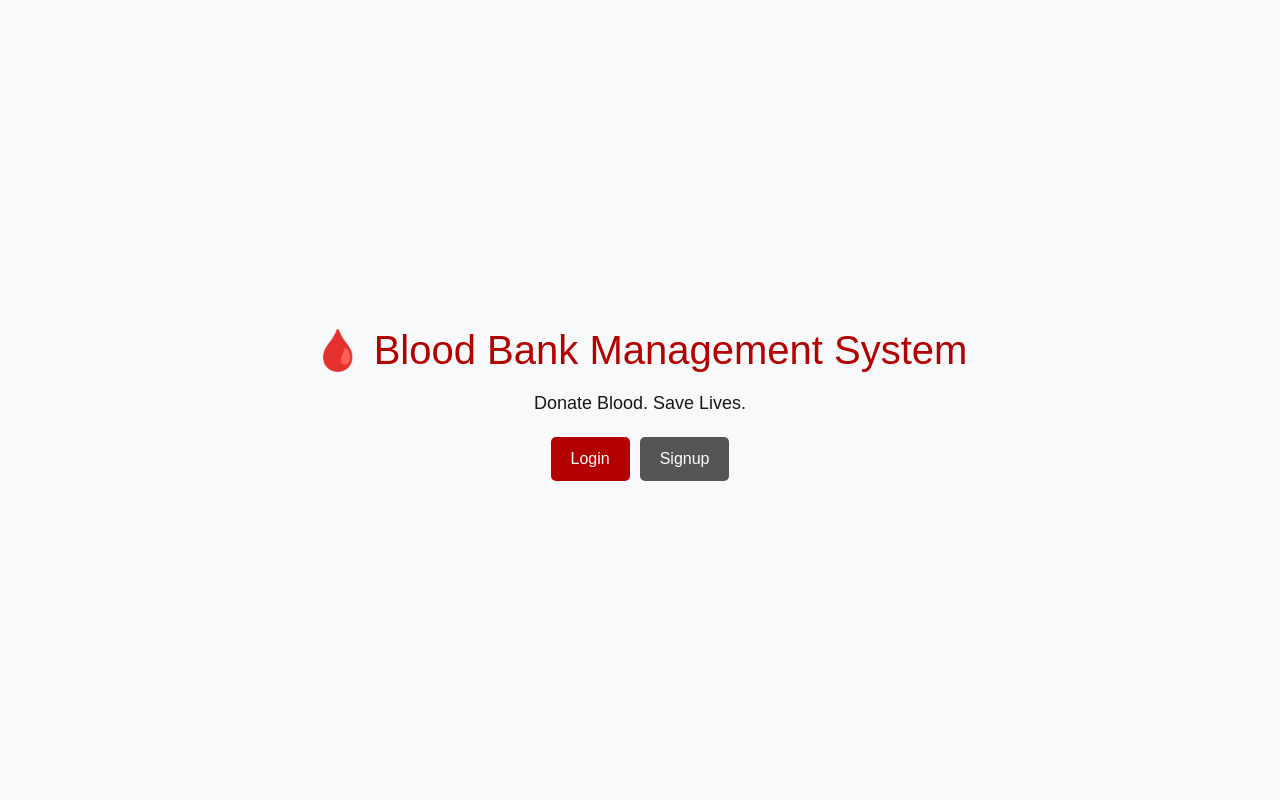
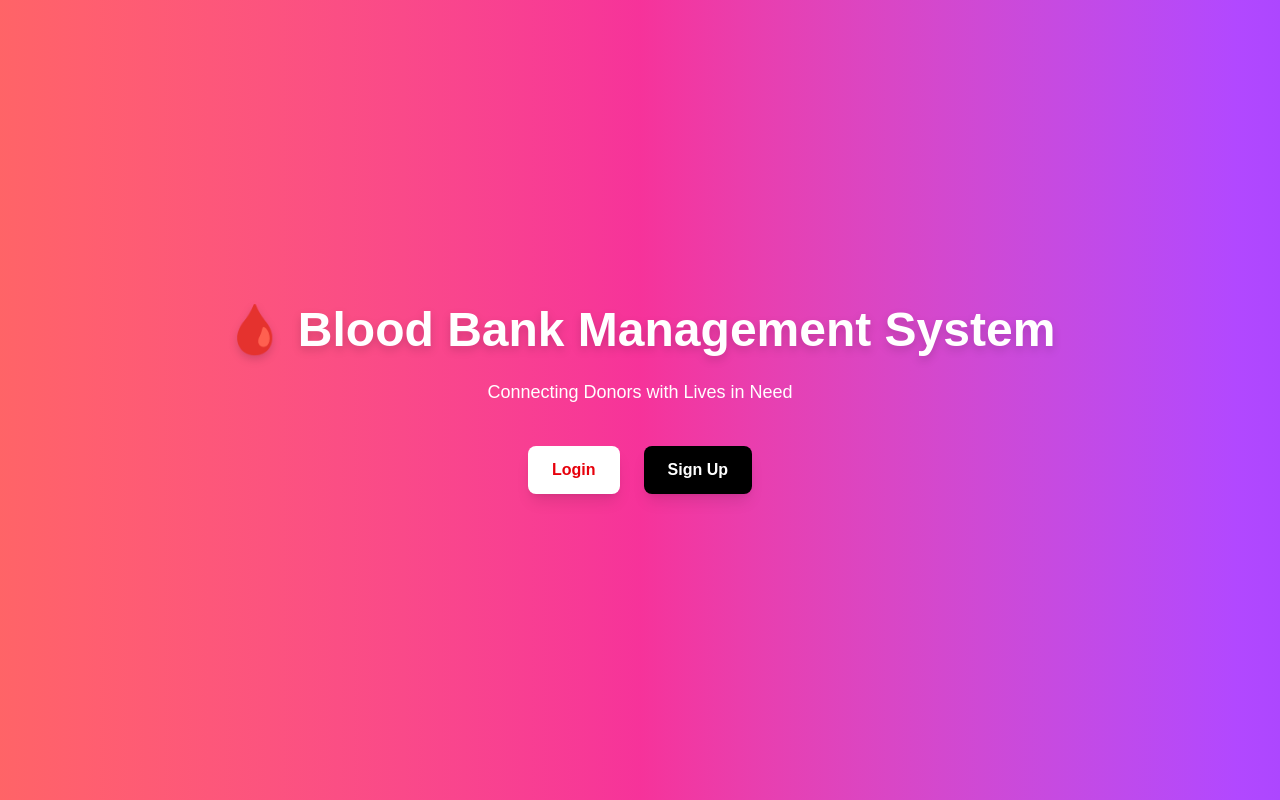
Before and after one commit to AS0825/blood-bank, a Next.js app: page / in a window 1280 px wide. Built offline with nearby package versions, Linux system fonts and the light colour scheme.

Commit message:
Added colorful UI with navigation

```diff
--- /dev/null
+++ b/app/dashboard/page.tsx
@@ -0,0 +1,9 @@
+export default function Dashboard() {
+  return (
+    <div className="min-h-screen bg-green-400 flex items-center justify-center">
+      <h1 className="text-4xl font-bold text-white">
+        🎉 Welcome to Dashboard!
+      </h1>
+    </div>
+  );
+}
--- a/app/login/page.tsx
+++ b/app/login/page.tsx
@@ -1,30 +1,39 @@
-"use client"
+"use client";
 
-import { useState } from "react"
-import { supabase } from "@/lib/supabase"
-import { useRouter } from "next/navigation"
+import { useRouter } from "next/navigation";
+import { useState } from "react";
 
 export default function Login() {
-  const [email, setEmail] = useState("")
-  const [password, setPassword] = useState("")
-  const router = useRouter()
+  const router = useRouter();
+  const [email, setEmail] = useState("");
 
-  const handleLogin = async () => {
-    const { error } = await supabase.auth.signInWithPassword({
-      email,
-      password,
-    })
-
-    if (error) alert(error.message)
-    else router.push("/dashboard")
-  }
+  const handleLogin = () => {
+    if (email) {
+      router.push("/dashboard");
+    }
+  };
 
   return (
-    <div>
-      <h1>Login</h1>
-      <input placeholder="Email" onChange={(e)=>setEmail(e.target.value)} />
-      <input type="password" placeholder="Password" onChange={(e)=>setPassword(e.target.value)} />
-      <button onClick={handleLogin}>Login</button>
+    <div className="min-h-screen flex items-center justify-center bg-blue-500">
+      <div className="bg-white p-8 rounded-xl shadow-xl w-80">
+        <h2 className="text-2xl font-bold mb-6 text-center text-blue-600">
+          Login
+        </h2>
+
+        <input
+          type="email"
+          placeholder="Enter Email"
+          className="w-full p-2 border rounded mb-4"
+          onChange={(e) => setEmail(e.target.value)}
+        />
+
+        <button
+          onClick={handleLogin}
+          className="w-full bg-blue-600 text-white py-2 rounded hover:bg-blue-700"
+        >
+          Login
+        </button>
+      </div>
     </div>
-  )
+  );
 }
--- a/app/page.tsx
+++ b/app/page.tsx
@@ -1,47 +1,31 @@
+import Link from "next/link";
+
 export default function Home() {
   return (
-    <div style={{
-      minHeight: "100vh",
-      display: "flex",
-      flexDirection: "column",
-      justifyContent: "center",
-      alignItems: "center",
-      backgroundColor: "#f8f9fa"
-    }}>
-      <h1 style={{ fontSize: "40px", color: "#b30000" }}>
+    <div className="min-h-screen bg-gradient-to-r from-red-400 via-pink-500 to-purple-500 flex flex-col items-center justify-center text-white">
+
+      <h1 className="text-5xl font-bold mb-6 drop-shadow-lg">
         🩸 Blood Bank Management System
       </h1>
 
-      <p style={{ marginTop: "10px", fontSize: "18px" }}>
-        Donate Blood. Save Lives.
+      <p className="text-lg mb-10">
+        Connecting Donors with Lives in Need
       </p>
 
-      <div style={{ marginTop: "20px" }}>
-        <a href="/login">
-          <button style={{
-            padding: "10px 20px",
-            marginRight: "10px",
-            backgroundColor: "#b30000",
-            color: "white",
-            border: "none",
-            borderRadius: "5px"
-          }}>
+      <div className="flex gap-6">
+        <Link href="/login">
+          <button className="px-6 py-3 bg-white text-red-600 font-semibold rounded-lg shadow-lg hover:scale-105 transition">
             Login
           </button>
-        </a>
+        </Link>
 
-        <a href="/signup">
-          <button style={{
-            padding: "10px 20px",
-            backgroundColor: "#555",
-            color: "white",
-            border: "none",
-            borderRadius: "5px"
-          }}>
-            Signup
+        <Link href="/signup">
+          <button className="px-6 py-3 bg-black text-white font-semibold rounded-lg shadow-lg hover:scale-105 transition">
+            Sign Up
           </button>
-        </a>
+        </Link>
       </div>
+
     </div>
   );
 }
--- /dev/null
+++ b/app/signup/page.tsx
@@ -0,0 +1,39 @@
+"use client";
+
+import { useRouter } from "next/navigation";
+import { useState } from "react";
+
+export default function Signup() {
+  const router = useRouter();
+  const [name, setName] = useState("");
+
+  const handleSignup = () => {
+    if (name) {
+      router.push("/login");
+    }
+  };
+
+  return (
+    <div className="min-h-screen flex items-center justify-center bg-purple-500">
+      <div className="bg-white p-8 rounded-xl shadow-xl w-80">
+        <h2 className="text-2xl font-bold mb-6 text-center text-purple-600">
+          Sign Up
+        </h2>
+
+        <input
+          type="text"
+          placeholder="Enter Name"
+          className="w-full p-2 border rounded mb-4"
+          onChange={(e) => setName(e.target.value)}
+        />
+
+        <button
+          onClick={handleSignup}
+          className="w-full bg-purple-600 text-white py-2 rounded hover:bg-purple-700"
+        >
+          Create Account
+        </button>
+      </div>
+    </div>
+  );
+}
```
